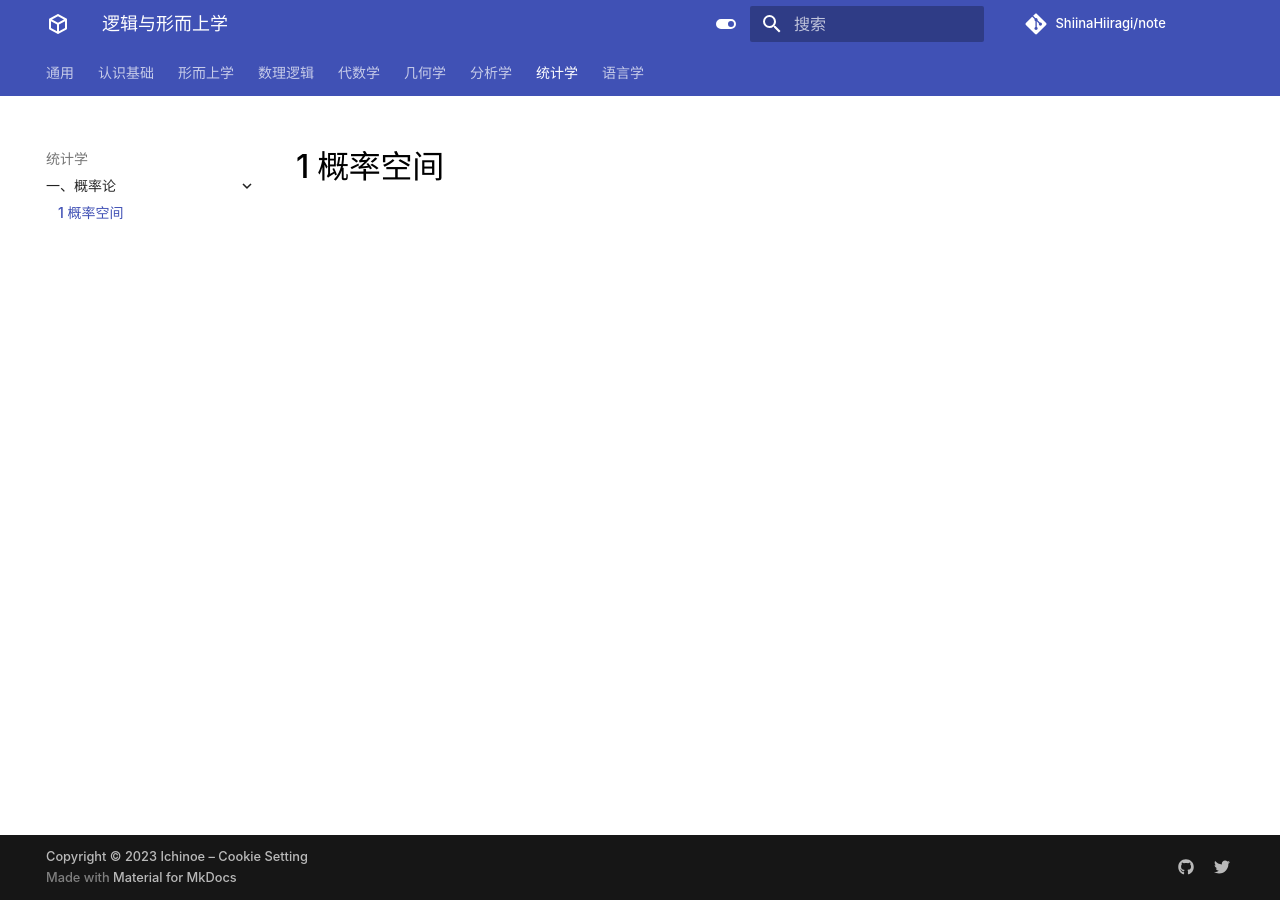
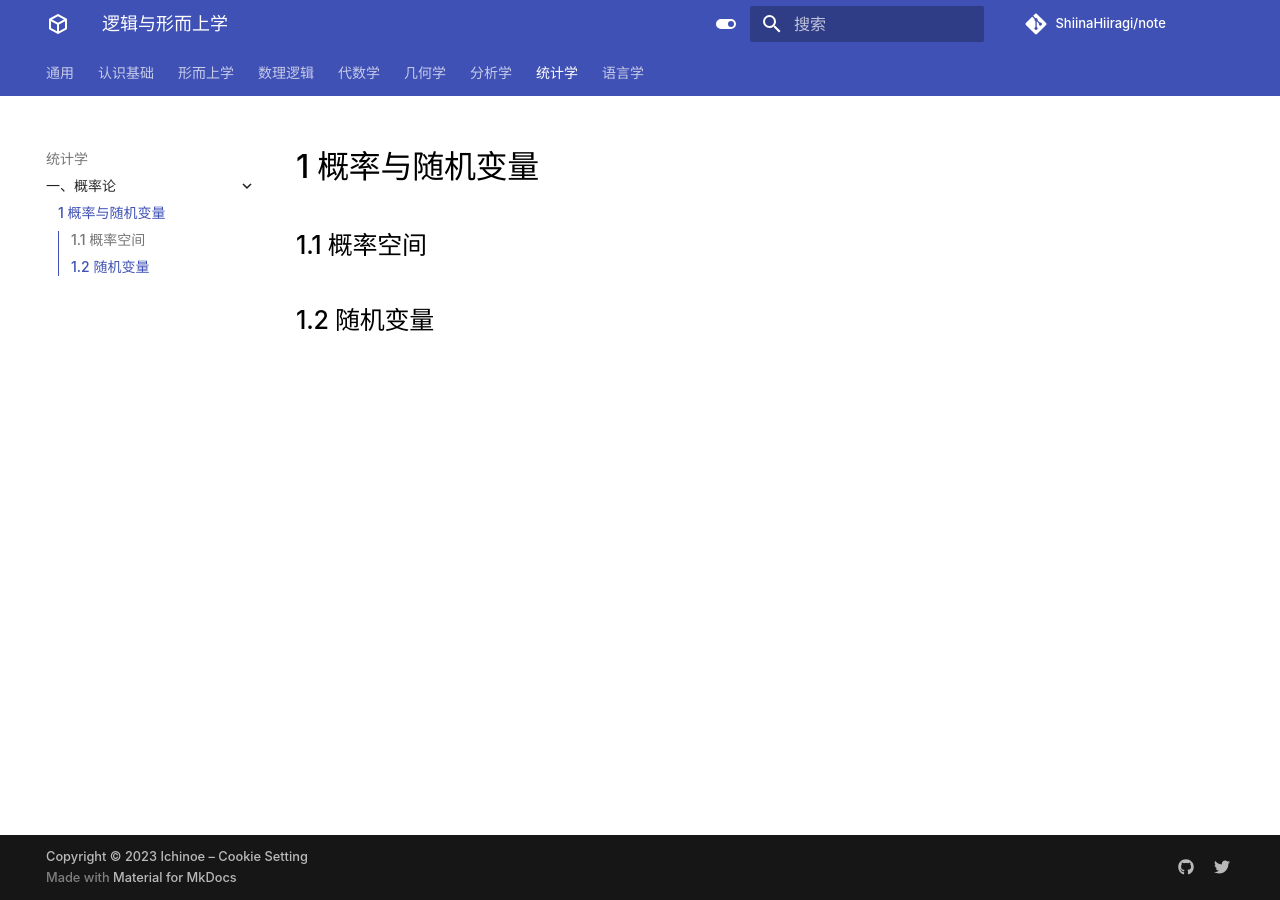
Before and after one commit to ShiinaHiiragi/note, an MkDocs documentation site: the page built from docs/stat/prob/prob.md, in a window 1280 px wide. Built offline with MkDocs 1.6.1 and Material for MkDocs 9.7.7, drawn with Linux system fonts in a browser that asks for light colours; comment, search, counter and statistics services are not loaded.

Commit message:
change nae

```diff
--- a/docs/stat/prob/prob.md
+++ b/docs/stat/prob/prob.md
@@ -1 +1,5 @@
-# 1 概率空间
+# 1 概率与随机变量
+
+## 1.1 概率空间
+
+## 1.2 随机变量
--- a/mkdocs.yml
+++ b/mkdocs.yml
@@ -179,7 +179,7 @@ nav:
       - 2 微分与积分: anly/real/lbg.md
   - 统计学:
     - 一、概率论:
-      - 1 概率空间: stat/prob/prob.md
+      - 1 概率与随机变量: stat/prob/prob.md
   - 语言学:
     - 一、类型论:
       - 1 一般类型论: lang/type/gen.md
```
